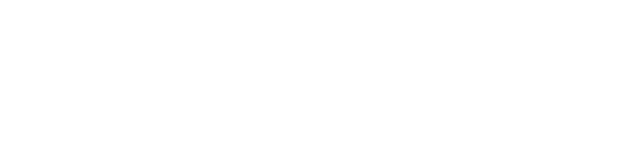
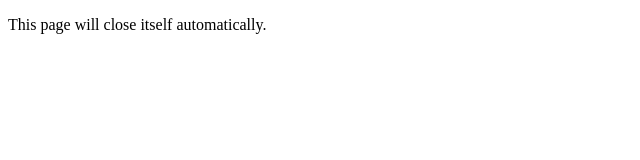
Before and after one commit to contactivanrp/window.close, a plain HTML site: page index.html in a window 1280 px wide. Shown: the whole page, without its empty margins (0-640 px from the left). Drawn offline with Linux system fonts and the light colour scheme.

Commit message:
Update index.html

```diff
--- a/index.html
+++ b/index.html
@@ -1,6 +1,7 @@
 <!DOCTYPE html>
 <html>
   <head>
+    <title>Self-Closing Page</title>
     <script>
       window.onload = function() {
         window.close();
@@ -8,6 +9,6 @@
     </script>
   </head>
   <body>
-    <!-- page content goes here -->
+    <p>This page will close itself automatically.</p>
   </body>
 </html>
```
